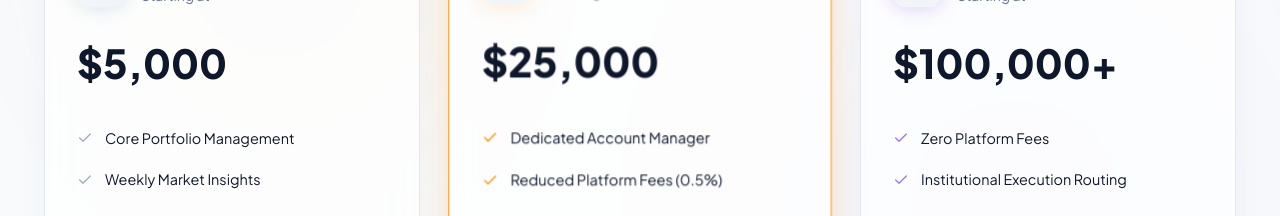
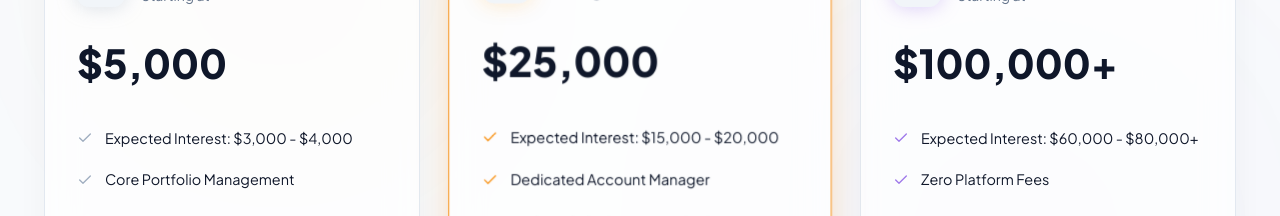
Before and after one commit to ayomideadeniran/Bitcoinpro, a Next.js app: page / in a window 1280 px wide. Shown: the part 3400-3616 px from the top of the page. Built offline with nearby package versions, Linux system fonts and the light colour scheme; no server answers.

Commit message:
Add expected interest projections to Investment Tiers

```diff
--- a/src/components/InvestmentTiers.tsx
+++ b/src/components/InvestmentTiers.tsx
@@ -13,6 +13,7 @@ export default function InvestmentTiers() {
       glowColor: 'rgba(160, 174, 192, 0.4)',
       borderColor: '#a0aec0',
       features: [
+        'Expected Interest: $3,000 - $4,000',
         'Core Portfolio Management',
         'Weekly Market Insights',
         'Standard Support',
@@ -27,6 +28,7 @@ export default function InvestmentTiers() {
       borderColor: 'var(--brand-btc)',
       isPopular: true,
       features: [
+        'Expected Interest: $15,000 - $20,000',
         'Dedicated Account Manager',
         'Reduced Platform Fees (0.5%)',
         'VIP Educational Webinars',
@@ -41,6 +43,7 @@ export default function InvestmentTiers() {
       glowColor: 'rgba(159, 122, 234, 0.4)',
       borderColor: '#9f7aea',
       features: [
+        'Expected Interest: $60,000 - $80,000+',
         'Zero Platform Fees',
         'Institutional Execution Routing',
         'Private Wealth Consultations',
```
